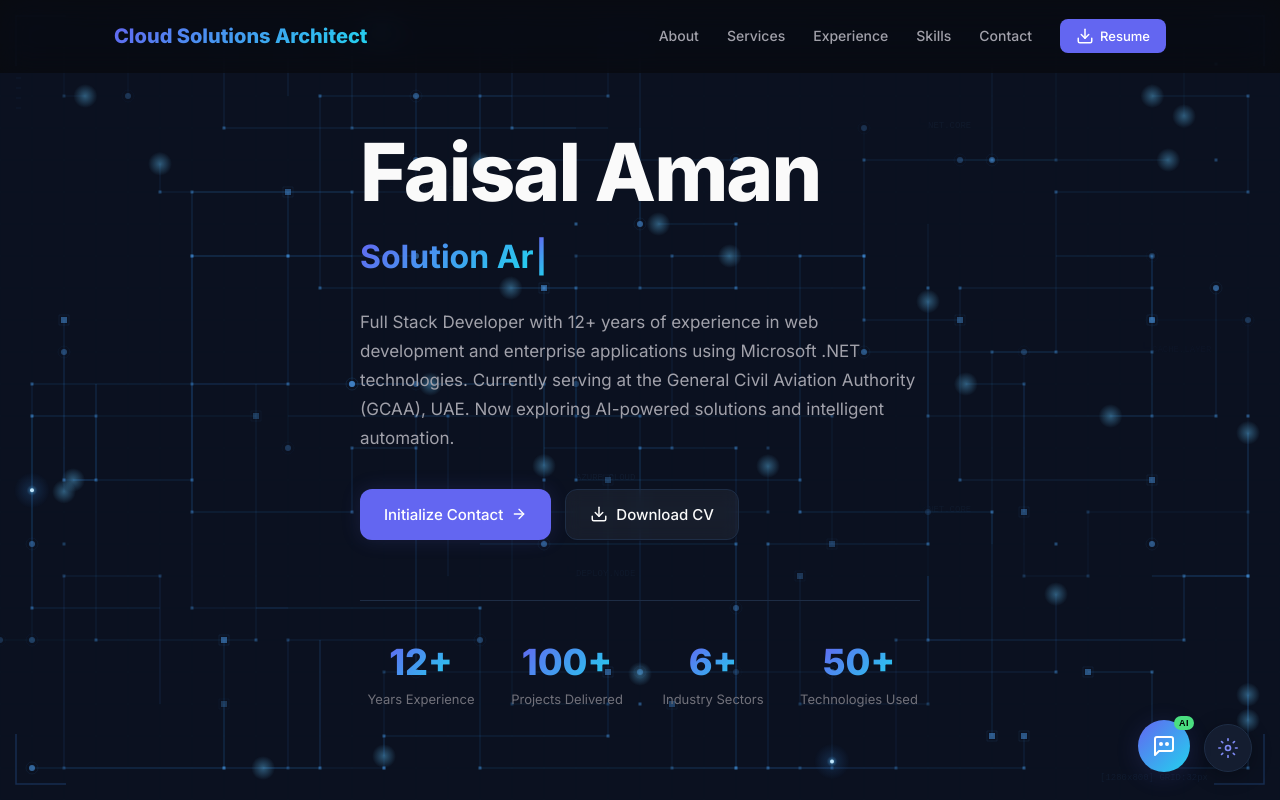
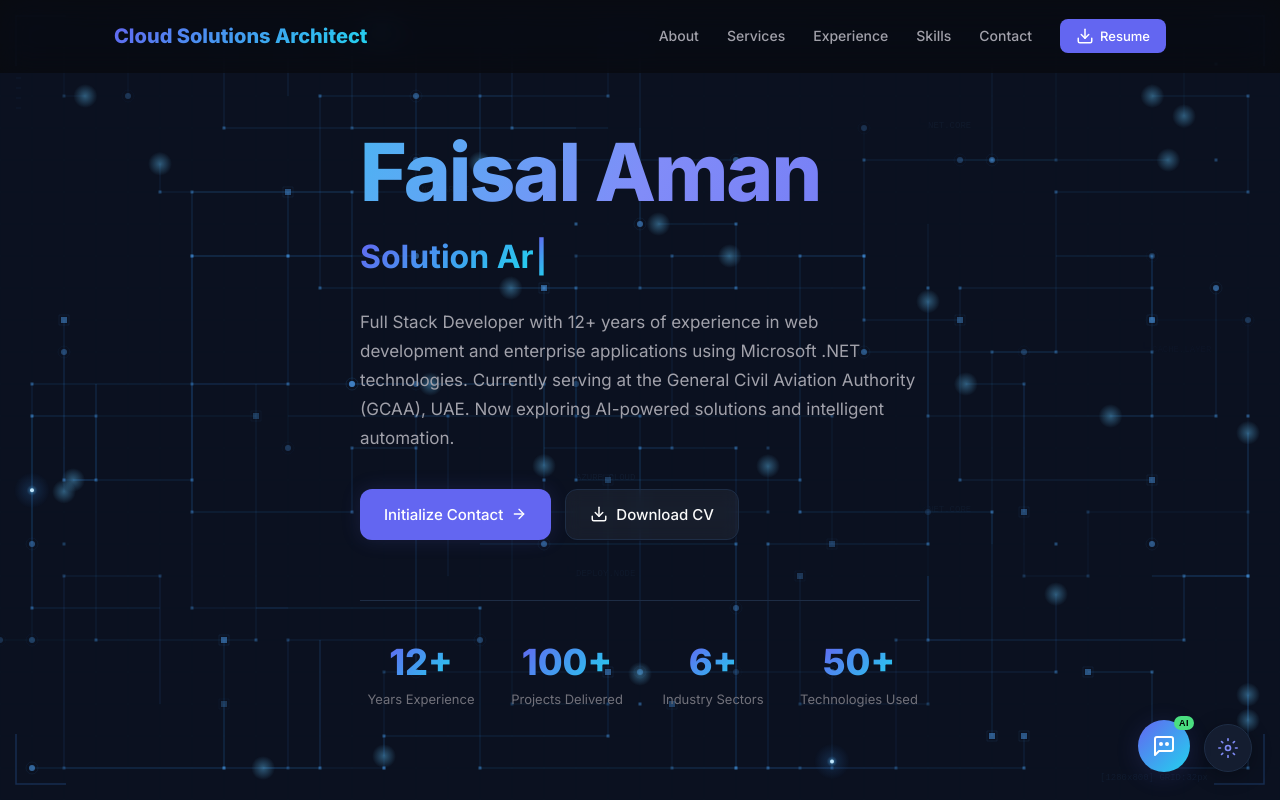
Before and after one commit to faisalaman/portfolio, a React (Vite) app: page / in a window 1280 px wide. Shown: the top 800 px of the page. Built offline with nearby package versions, Linux system fonts and the light colour scheme.

Commit message:
Add animated gradient-text utility, apply to hero headline

```diff
--- a/src/components/Hero.jsx
+++ b/src/components/Hero.jsx
@@ -20,7 +20,7 @@ function Hero() {
       <div className="container">
         <div className="hero-content blueprint-content">
           <div className="hero-text">
-            <h1 className="hero-name blueprint-name">{profile.name}</h1>
+            <h1 className="hero-name blueprint-name gradient-text">{profile.name}</h1>
             <h2 className="blueprint-role">
               <span className="typing-text">{typedText}</span>
               <span className="typing-cursor">|</span>
--- a/src/styles.css
+++ b/src/styles.css
@@ -1383,3 +1383,24 @@ img { max-width: 100%; display: block; }
   .hero-stats { grid-template-columns: 1fr 1fr; gap: 16px; }
   .services-grid { grid-template-columns: 1fr; }
 }
+
+/* ===== Animated Gradient Text (global) ===== */
+.gradient-text {
+  background: linear-gradient(120deg, var(--primary), var(--accent), var(--primary-light), var(--primary));
+  background-size: 300% 100%;
+  -webkit-background-clip: text;
+  background-clip: text;
+  -webkit-text-fill-color: transparent;
+  color: transparent;
+  animation: gradientShift 8s ease-in-out infinite;
+}
+
+@keyframes gradientShift {
+  0%   { background-position: 0% 50%; }
+  50%  { background-position: 100% 50%; }
+  100% { background-position: 0% 50%; }
+}
+
+@media (prefers-reduced-motion: reduce) {
+  .gradient-text { animation: none; }
+}
```
